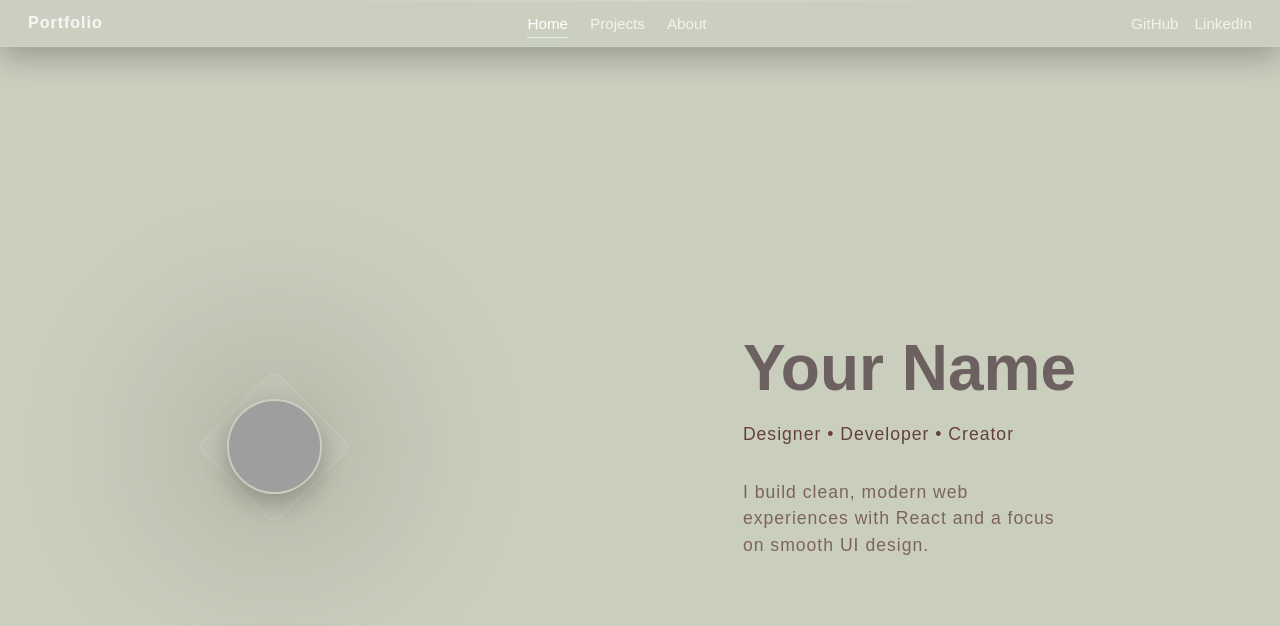
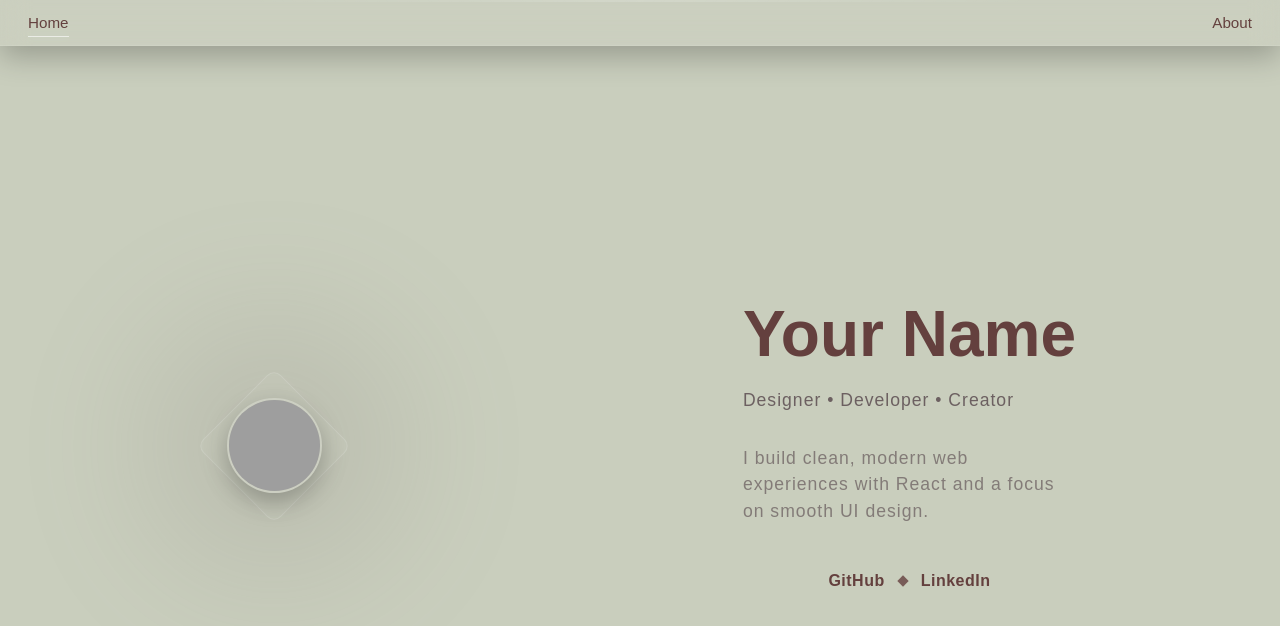
Before and after one commit to Euni-B/pivot-code, a React (Vite) app in the folder my-profile/: page / in a window 1280 px wide. Shown: the top 626 px of the page. Built offline with nearby package versions, Linux system fonts and the light colour scheme; grey boxes are pictures that could not be loaded.

Commit message:
06-02.classwork

```diff
--- a/my-profile/src/components/NavBar.tsx
+++ b/my-profile/src/components/NavBar.tsx
@@ -7,11 +7,7 @@ function NavBar() {
     return (
         <header className="navbar">
 
-            <div className="nav-left">
-                <div className="logo">
-                    Portfolio
-                </div>
-            </div>
+
 
             <nav className="nav-center">
                 <Link
@@ -20,13 +16,16 @@ function NavBar() {
                 >
                     Home
                 </Link>
+                </nav>
 
-                <Link
+                {/* <Link
                     to="/projects"
                     className={location.pathname === "/projects" ? "active" : ""}
                 >
                     Projects
-                </Link>
+                </Link> */}
+
+                <nav className="nav-right">
 
                 <Link
                     to="/about"
@@ -36,23 +35,9 @@ function NavBar() {
                 </Link>
             </nav>
 
-            <div className="nav-right">
-                <a
-                    href="https://github.com"
-                    target="_blank"
-                    rel="noopener noreferrer"
-                >
-                    GitHub
-                </a>
 
-                <a
-                    href="https://www.linkedin.com"
-                    target="_blank"
-                    rel="noopener noreferrer"
-                >
-                    LinkedIn
-                </a>
-            </div>
+
+
 
         </header>
     );
--- a/my-profile/src/index.css
+++ b/my-profile/src/index.css
@@ -1,8 +1,8 @@
 :root {
   --background: #c9cebd;
   --secondary: #838e83;
-  --text-primary: #6c6061;
-  --accent: #64403e;
+  --text-primary: #64403e;
+  --accent: #6c6061;
 
   --white: #ffffff;
   --black: #000000;
--- a/my-profile/src/screens/Home.tsx
+++ b/my-profile/src/screens/Home.tsx
@@ -31,6 +31,26 @@ function Home() {
                     <p className="profile-bio">
                         I build clean, modern web experiences with React and a focus on smooth UI design.
                     </p>
+
+                    <div className="social-links">
+                        <a
+                            href="https://github.com/Euni-B/pivot-code"
+                            target="_blank"
+                            rel="noopener noreferrer"
+                        >
+                            GitHub
+                        </a>
+
+                        <span className="social-diamond"></span>
+
+                        <a
+                            href="https://www.linkedin.com/in/eunice-bontreger-030953124/"
+                            target="_blank"
+                            rel="noopener noreferrer"
+                        >
+                            LinkedIn
+                        </a>
+                    </div>
                 </div>
 
             </div>
--- a/my-profile/src/styles/About.css
+++ b/my-profile/src/styles/About.css
@@ -8,7 +8,7 @@
   flex-direction: column;
   align-items: center;
 
-  color: white;
+   color: var(--text-primary);
 }
 
 .about-diamond {
--- a/my-profile/src/styles/Home.css
+++ b/my-profile/src/styles/Home.css
@@ -155,3 +155,35 @@
   opacity: 0.75;
   max-width: 320px;
 }
+.social-links {
+  display: flex;
+  align-items: center;
+  justify-content: center;
+
+  gap: 14px;
+
+  margin-top: 24px;
+}
+.social-links a {
+  color: inherit;
+
+  text-decoration: none;
+
+  font-weight: 700;
+  letter-spacing: 0.5px;
+
+  transition: opacity 0.2s ease;
+}
+.social-links a:hover {
+  opacity: 0.75;
+}
+.social-diamond {
+  width: 8px;
+  height: 8px;
+
+  background: currentColor;
+
+  transform: rotate(45deg);
+
+  opacity: 0.8;
+}
--- a/my-profile/src/styles/NavBar.css
+++ b/my-profile/src/styles/NavBar.css
@@ -44,7 +44,7 @@
 
 .nav-center a,
 .nav-right a {
-  color: rgba(255, 255, 255, 0.75);
+ color: var(--text-primary);
   text-decoration: none;
 
   font-size: 0.95rem;
@@ -55,14 +55,14 @@
 }
 .nav-center a:hover,
 .nav-right a:hover {
-  color: white;
+  color: var(--text-primary);
 
   text-shadow:
     0 0 10px rgba(255, 255, 255, 0.15),
     0 0 20px rgba(255, 255, 255, 0.08);
 }
 .nav-center a.active {
-  color: white;
+  color: var(--text-primary);
 }
 
 .nav-center a.active::after {
@@ -83,7 +83,7 @@
   font-weight: 600;
   letter-spacing: 1px;
 
-  color: rgba(255, 255, 255, 0.85);
+   color: var(--text-primary);
 
   text-shadow:
     0 0 10px rgba(255, 255, 255, 0.08);
```
